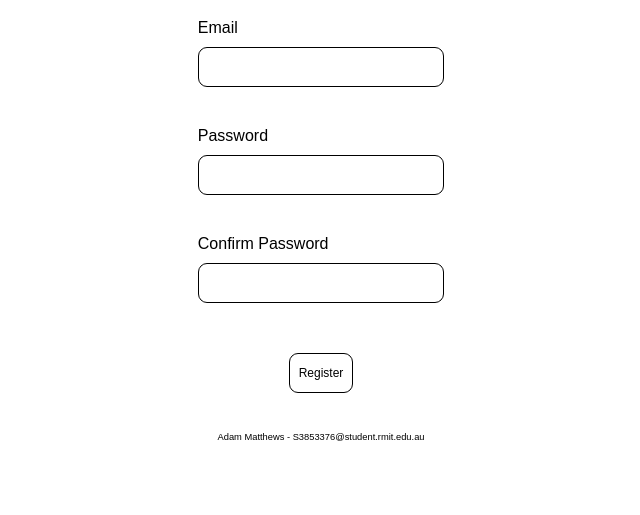
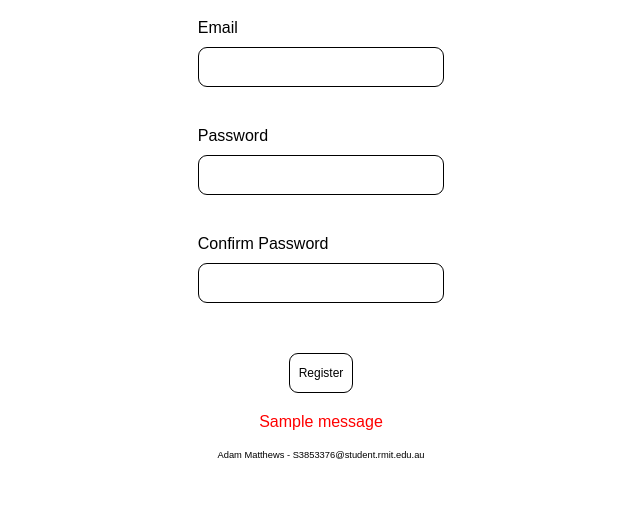
Before and after one commit to amatt06/CityGuide, a Flask app: page /register in a window 1280 px wide. Shown: the part 208-723 px from the top of the page, without its empty margins (319-959 px from the left). Run offline with Flask 3, Linux system fonts and the light colour scheme; one stand-in notice (Sample message) is shown.

Commit message:
email error message styled

```diff
--- a/app.py
+++ b/app.py
@@ -1,4 +1,4 @@
-from flask import Flask, render_template, redirect, url_for, request
+from flask import Flask, render_template, redirect, url_for, request, flash
 from forms.forms import RegistrationForm, LoginForm, PreferencesForm, SaveTripForm
 from API.google_api_controller import GoogleMapsAPIController
 from controllers.user_register_controller import register_user
@@ -23,7 +23,7 @@ def register():
     if form.validate_on_submit():
         result = register_user(form.email.data, form.password.data)
         if result is None:
-            form.error_message.data = "Email already exists."
+            flash("Email already exists.", 'error')
             return render_template('register.html', form=form)
         return redirect(url_for('login'))
     return render_template('register.html', form=form)
--- a/templates/register.html
+++ b/templates/register.html
@@ -29,4 +29,14 @@
             {{ form.submit(class="btn btn-primary") }}
         </div>
     </form>
+
+    {% with messages = get_flashed_messages(with_categories=true) %}
+        {% if messages %}
+            {% for category, message in messages %}
+                <div class="alert alert-{{ category }}" style="color: red">
+                    {{ message }}
+                </div>
+            {% endfor %}
+        {% endif %}
+    {% endwith %}
 {% endblock %}
```
